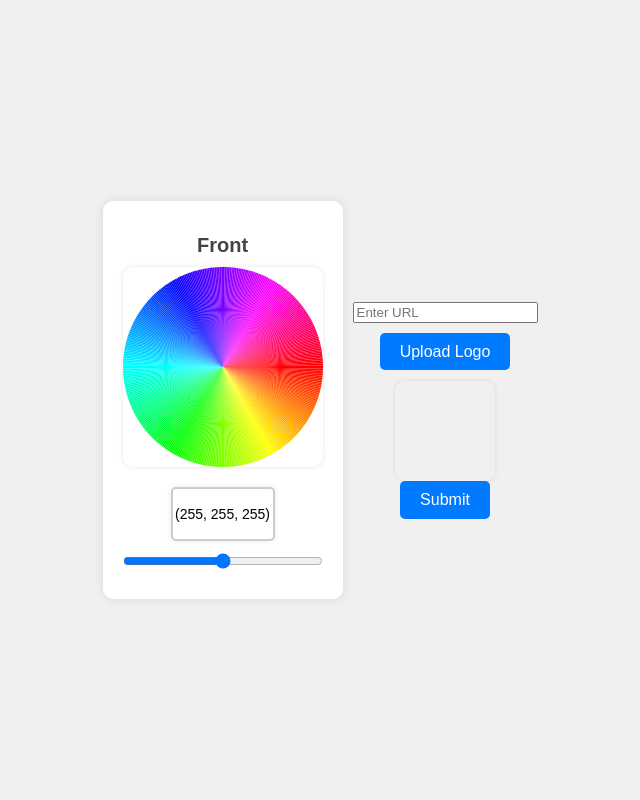
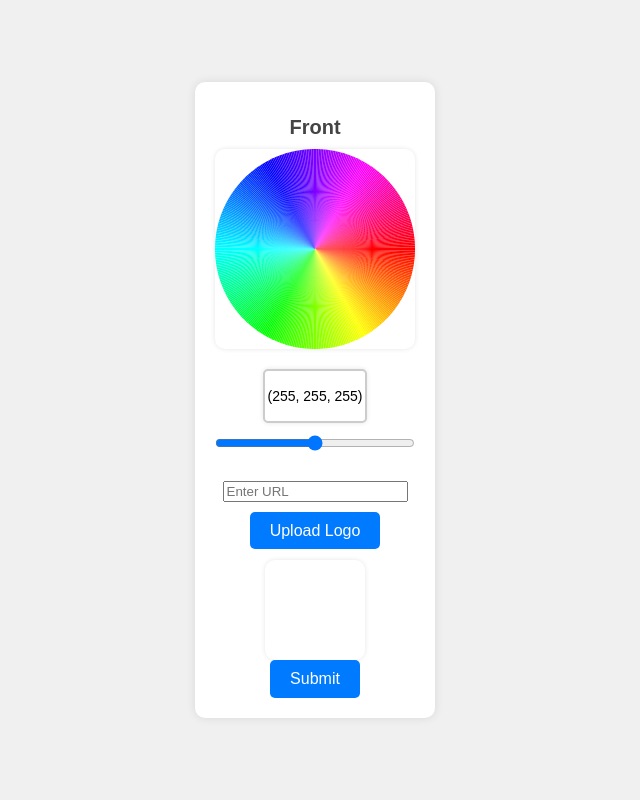
Before and after one commit to Nishantrde/genqr, a Django app: page /custom in a window 1280 px wide. Shown: the whole page, without its empty margins (325-965 px from the left). Run offline with Django 4.2, Linux system fonts and the light colour scheme.

Commit message:
Initial Commit

```diff
--- a/mainapp/templates/custom.html
+++ b/mainapp/templates/custom.html
@@ -74,6 +74,10 @@
         /* Container styling for side-by-side layout */
         .container-group {
         display: flex;
+        flex-direction: column; /* Display items vertically */
+        align-items: center; /* Center items horizontally */
+        justify-content: center; /* Center items vertically */
+        height: 100vh; /* Ensure the container covers the entire viewport vertically */
         }
 
         /* Form styling */
@@ -179,11 +183,6 @@
             <canvas id="colorWheel1" width="200" height="200"></canvas>
             <div id="colorDisplay1" class="colorDisplay light">(255, 255, 255)</div>
             <input id="brightness1" class="brightnessPanel" type="range" min="0" max="100" value="50">
-        </div>
-
-    </div>
-
-    <!-- Form for submitting color wheel data -->
             <form action="custom" method="post" enctype="multipart/form-data">
                 {% csrf_token %}
 
@@ -201,10 +200,13 @@
                 <div class="logoPreview" id="logoPreview">
                     <!-- Image will be displayed here -->
                 </div>
+                <div class="logoPreview_msg" id="logoPreview_msg">
+                    <!-- Image will be displayed here -->
+                </div>
 
                 <input type="submit" value="Submit">
             </form>
-
+        </div>
         {% if photo %}
             <div class="qr-code">
                 <a href="#" onclick="downloadImage('{{ photo }}', 'qr_code.png');">
@@ -212,6 +214,11 @@
                 </a>
             </div>
         {% endif %}
+        </div>
+
+    <!-- Form for submitting color wheel data -->
+
+
 
     <script>
         function downloadImage(url, filename) {
@@ -313,18 +320,20 @@
         function previewLogo() {
             const file = document.getElementById('logoInput').files[0];
             const preview = document.getElementById('logoPreview');
+            const previewmsg = document.getElementById('logoPreview_msg');
+
             const reader = new FileReader();
 
             reader.onloadend = function() {
                 const img = new Image();
                 img.onload = function() {
-                    const maxWidth = 500; // Maximum width for the logo preview
-                    const maxHeight = 500; // Maximum height for the logo preview
+                    const maxWidth = 800; // Maximum width for the logo preview
+                    const maxHeight = 800; // Maximum height for the logo preview
 
                     if (img.width <= maxWidth && img.height <= maxHeight) {
                         preview.innerHTML = `<img src="${reader.result}" alt="Logo">`;
                     } else {
-                        preview.innerHTML = '<p>Logo dimensions are too large. Please upload a smaller logo.</p>';
+                        previewmsg.innerHTML = '<p>Logo dimensions are too large. Please upload a smaller logo.</p>';
                     }
                 };
                 img.src = reader.result;
```
Lines whose indentation alone changed are shown as unchanged.
